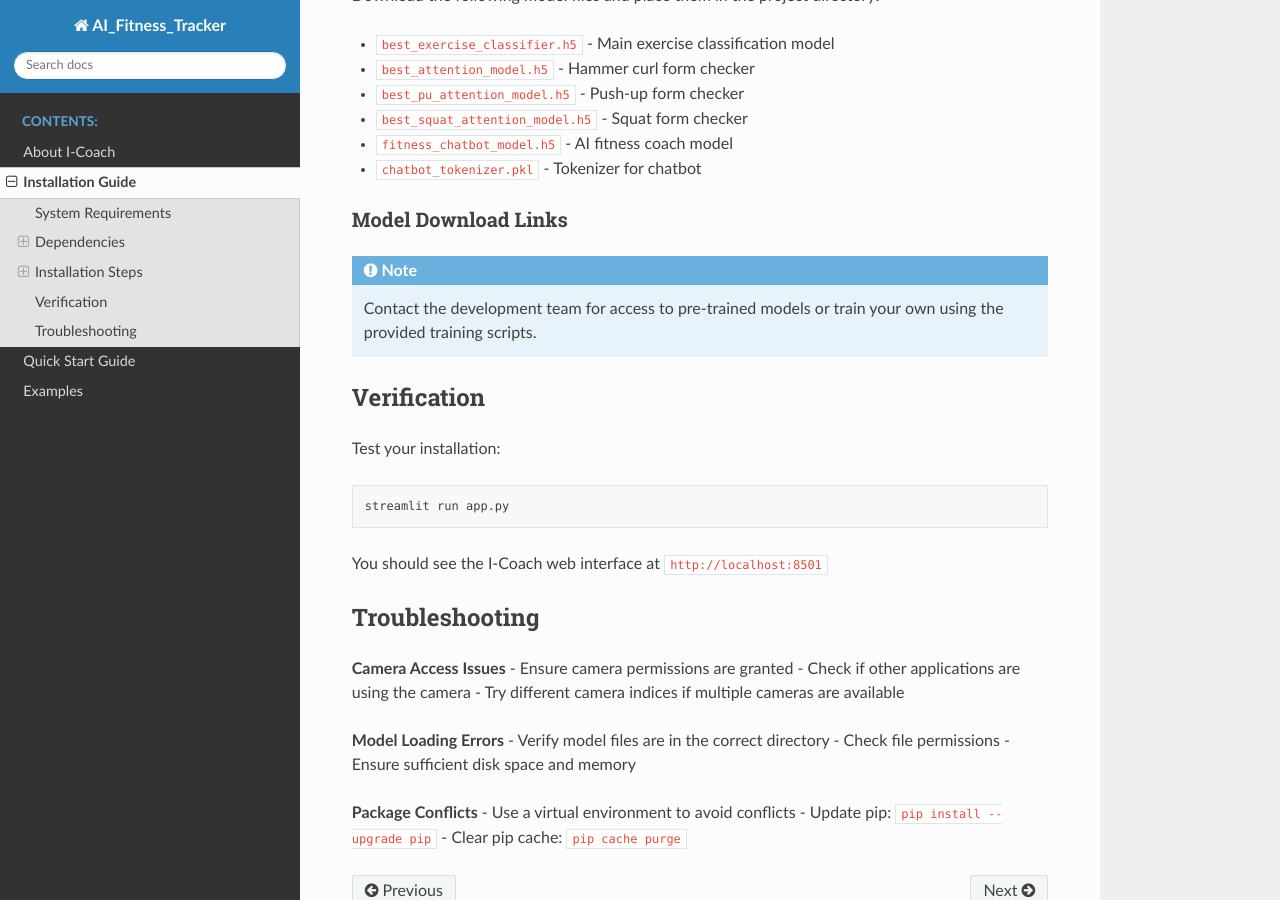
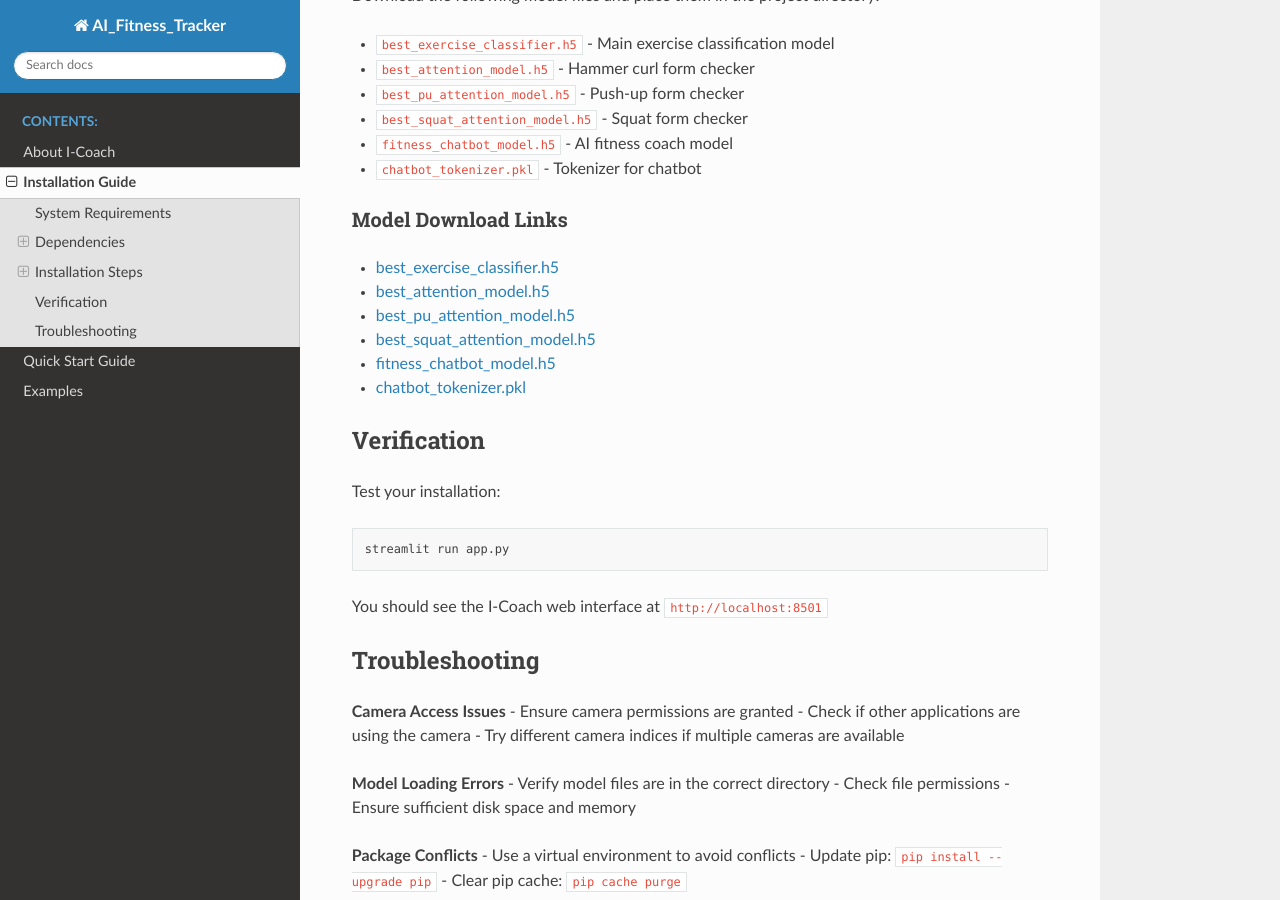
Before and after one commit to 1achraf1/I-COACH, a Sphinx documentation site: the page built from source/installation.rst, in a window 1280 px wide and 900 px high, scrolled down 1473 px. Built offline with Sphinx 7.4.7 and the Read the Docs theme 3.1.0, drawn with Linux system fonts in a browser that asks for light colours; pages that are not in the unit, such as notebooks, are missing from menus.

Commit message:
Update installation.rst

```diff
--- a/source/installation.rst
+++ b/source/installation.rst
@@ -87,8 +87,12 @@ Download the following model files and place them in the project directory:
 Model Download Links
 ~~~~~~~~~~~~~~~~~~~~
 
-.. note::
-   Contact the development team for access to pre-trained models or train your own using the provided training scripts.
+- `best_exercise_classifier.h5 <https://github.com/1achraf1/I-COACH/blob/main/Models/best_exercise_classifier.h5>`__
+- `best_attention_model.h5 <https://github.com/1achraf1/I-COACH/blob/main/Models/best_attention_model.h5>`__
+- `best_pu_attention_model.h5 <https://github.com/1achraf1/I-COACH/blob/main/Models/best_pu_attention_model.h5>`__
+- `best_squat_attention_model.h5 <https://github.com/1achraf1/I-COACH/blob/main/Models/best_squat_rnn_model.h5>`__
+- `fitness_chatbot_model.h5 <https://github.com/1achraf1/I-COACH/blob/main/Models/chatbot/fitness_lstm_model.h5>`__
+- `chatbot_tokenizer.pkl <https://github.com/1achraf1/I-COACH/blob/main/Models/chatbot/fitness_lstm_tokenizer.pkl>`__
 
 Verification
 ------------
```
